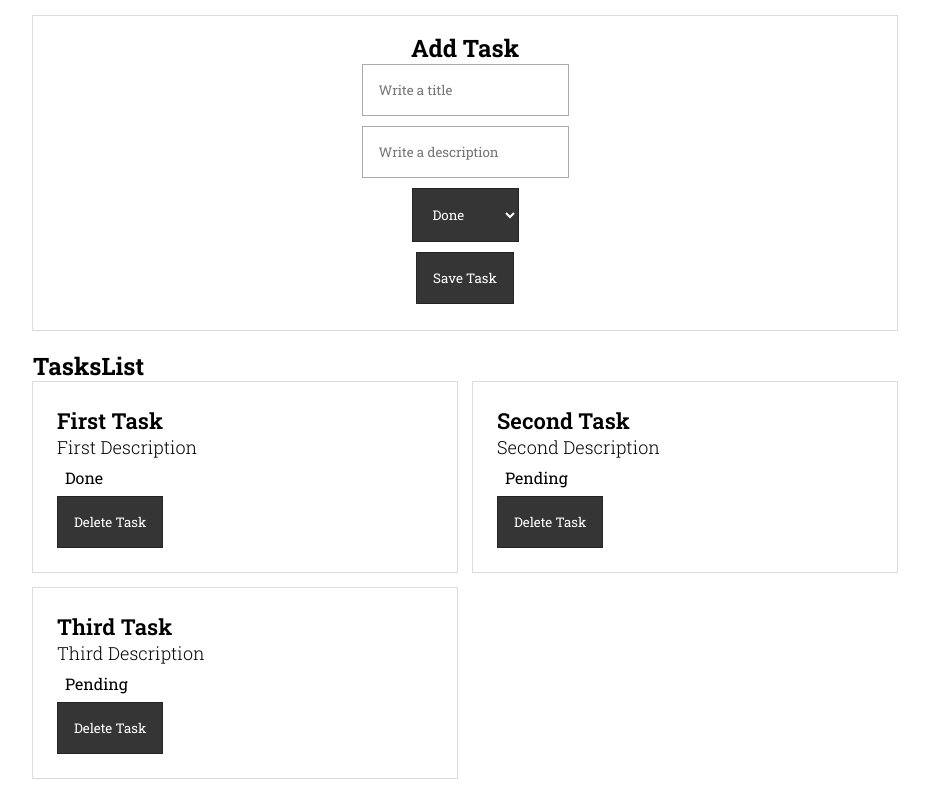
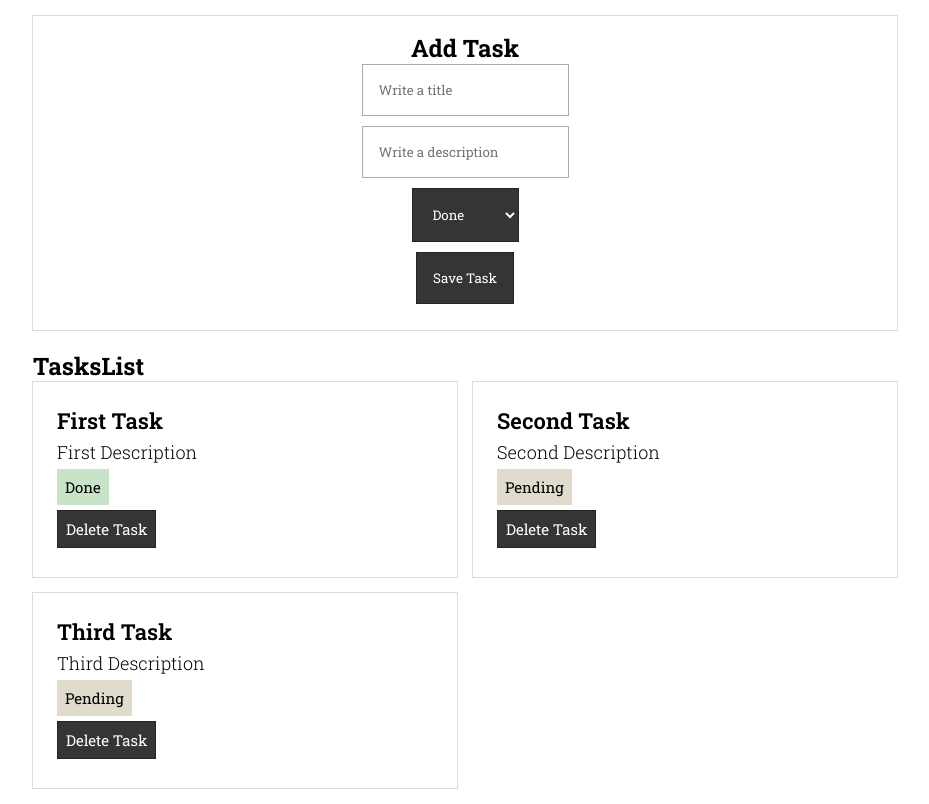
Before and after one commit to Carlosqu24/react-typescript-simple-app, a React (Create React App) app: page / in a window 1280 px wide. Shown: the whole page, without its empty margins (175-1104 px from the left). Built offline with nearby package versions, Linux system fonts and the light colour scheme.

Commit message:
Screenshot png added

```diff
--- a/package.json
+++ b/package.json
@@ -10,6 +10,7 @@
     "@types/node": "^16.11.18",
     "@types/react": "^17.0.38",
     "@types/react-dom": "^17.0.11",
+    "@types/uuid": "^8.3.4",
     "react": "^17.0.2",
     "react-dom": "^17.0.2",
     "react-scripts": "5.0.0",
@@ -39,5 +40,6 @@
       "last 1 firefox version",
       "last 1 safari version"
     ]
-  }
+  },
+  "devDependencies": {}
 }
--- a/src/components/TaskItem/TaskItem.css
+++ b/src/components/TaskItem/TaskItem.css
@@ -9,6 +9,10 @@
       flex-direction: column;
       align-items: flex-start;
       justify-content: center;
+}
+
+.card * {
+      margin-bottom: 5px;
 }
 
 .card__title {
@@ -23,12 +27,17 @@
 
 .card__status {
       padding: 8px;
+      font-size: 15px;
 }
 
-.card__status.success {
+.card__status--success {
       background: rgba(20, 136, 20, 0.233);
 }
 
-.card__status.pending {
+.card__status--pending {
       background: rgba(151, 136, 86, 0.301);
 }
+
+.card__delete-task {
+      font-size: 15px;
+}
--- a/src/index.css
+++ b/src/index.css
@@ -17,7 +17,7 @@
 
 input,
 button {
-  padding: 1rem;
+  padding: 8px;
   outline: none;
   border: 1px solid rgba(0, 0, 0, 0.329);
 }
```
Also changed, not shown: 2 other files (tests, documents, lock files or other folders).
